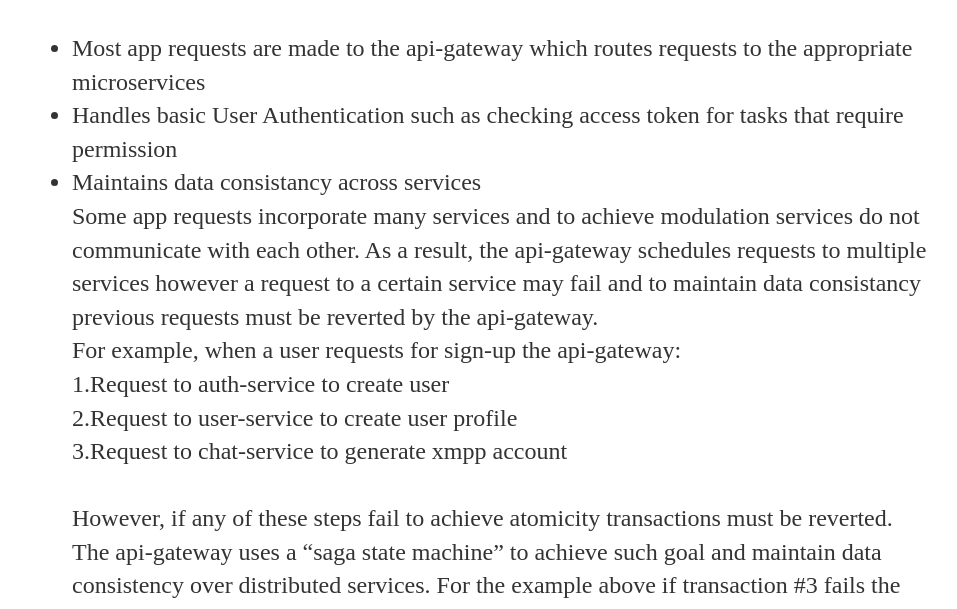
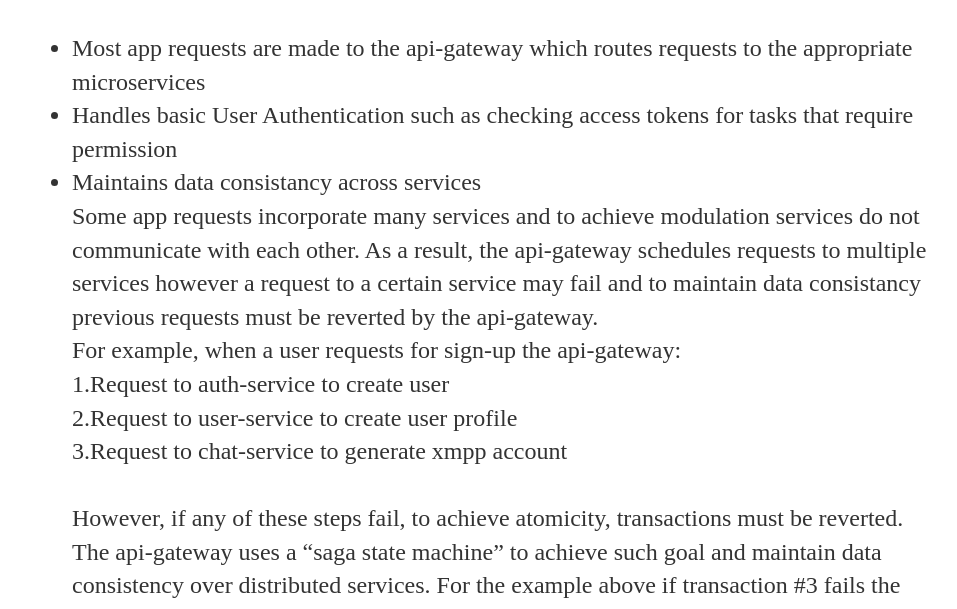
Before and after one commit to jcho7022/jcho7022.github.io, a Jekyll site: the page built from projects/float/index.html, in a window 1280 px wide and 900 px high, scrolled down 2260 px. Shown: the part 158-767 px from the top of the window, without its empty margins (160-1117 px from the left). Built offline with Jekyll 4.4.1, drawn with Linux system fonts in a browser that asks for light colours; some of the changed text lies outside the part shown.

Commit message:
Update index.html

```diff
--- a/projects/float/index.html
+++ b/projects/float/index.html
@@ -25,7 +25,7 @@
 <h4>Functionality</h4>
 <ul class="Functionality">
 				<li>Most app requests are made to the api-gateway which routes requests to the appropriate microservices</li>
-				<li>Handles basic User Authentication such as checking access token for tasks that require permission<br></li>
+				<li>Handles basic User Authentication such as checking access tokens for tasks that require permission<br></li>
 				<li>Maintains data consistancy across services <br>
           Some app requests incorporate many services and to achieve modulation services do not communicate with each other.
           As a result, the api-gateway schedules requests to multiple services however a request to a certain service may fail and to maintain
@@ -38,7 +38,7 @@
 					<br>
           3.Request to chat-service to generate xmpp account
 					<br><br>
-          However, if any of these steps fail to achieve atomicity transactions must be reverted. The api-gateway uses a
+          However, if any of these steps fail, to achieve atomicity, transactions must be reverted. The api-gateway uses a
 					“saga state machine” to achieve such goal and maintain data consistency over distributed services.
           For the example above if transaction #3 fails the saga state machine reverts transaction #2 and #1.
           </li>
```
